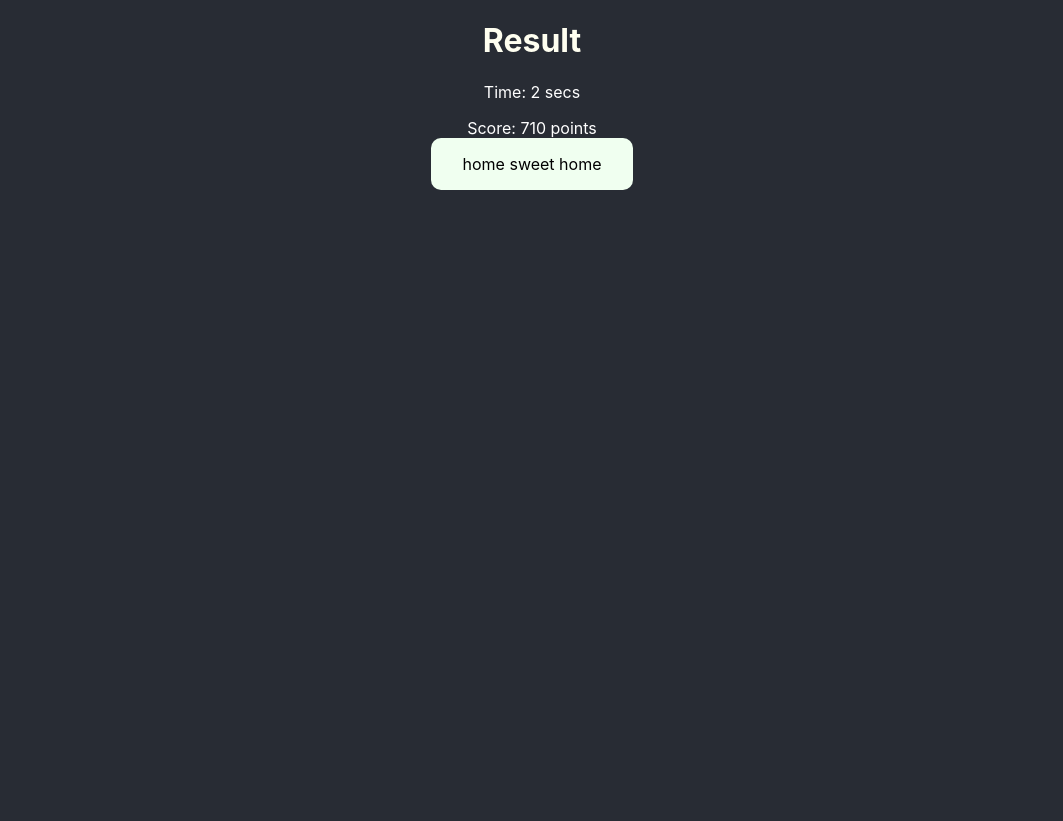
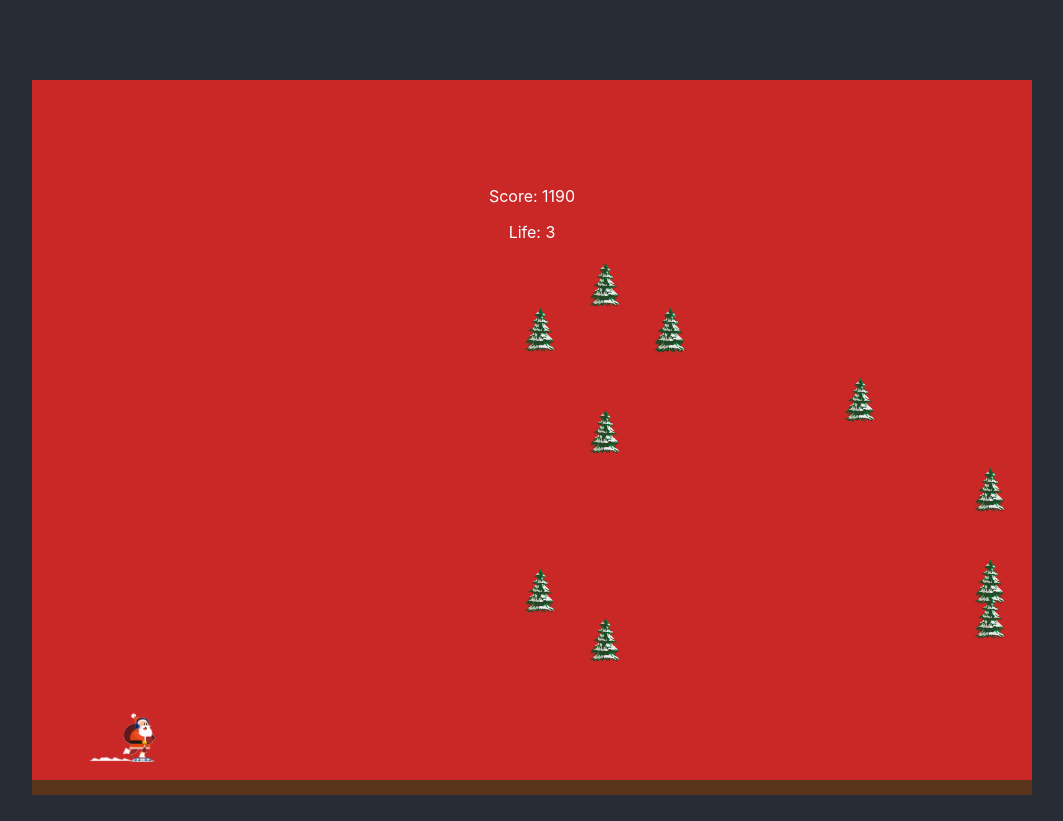
Before and after one commit to Zzphyr/WCS-hackathon2, a React (Create React App) app: page /game in a window 1280 px wide. Before the commit this address led to /result. Shown: the whole page, without its empty margins (108-1171 px from the left). After the commit the page ends 800 px from the top, so only its background shows below. Built offline with nearby package versions, Linux system fonts and the light colour scheme.

Commit message:
increase game area

```diff
--- a/src/App.js
+++ b/src/App.js
@@ -33,7 +33,6 @@ class App extends Component {
         <BrowserRouter>
           <Switch>
             <Route exact path='/' component={Home} />
-            <Route path='/about' component={About} />
             <Route path='/help' component={Help} />
             <Route
               exact path='/game'
@@ -48,12 +47,13 @@ class App extends Component {
               path='/result'
               render={()=> (
                 <Result
-                score={this.state.score}
-                time={this.state.time}
+                  score={this.state.score}
+                  time={this.state.time}
                 />
               )}
             />
           </Switch>
+            <About />
         </BrowserRouter>
       </div>
     )
--- a/src/components/About.js
+++ b/src/components/About.js
@@ -1,16 +1,13 @@
 import React from 'react';
-import { Link } from "react-router-dom";
 import './About.css';
 
 const About = () => {
-
-
-
    return (
-      <main>
-         <h1>About</h1>
-         <Link to="/" className="goHome-btn">home sweet home</Link>
-      </main>
+      <footer>
+         <p>
+            Lovingly built by Santa's little helper - <a href="https://www.linkedin.com/in/manuela-cardoso-94b6b829/">LinkedIn</a> <a href="https://github.com/Zzphyr/">Github</a> - 2019
+         </p>
+      </footer>
    )
 }
 
--- a/src/components/GameWorld.css
+++ b/src/components/GameWorld.css
@@ -3,16 +3,20 @@
    position: relative;
    top: 10vh;
    margin: auto;
-   height: 400px;
-   width: 700px;
+   height: 700px;
+   width: 1000px;
+   border-bottom: 15px solid rgb(90, 53, 28);
+   outline-offset: -5px;
 }
 
 
 .redworld {
-   background: rgba(202, 39, 39, 0.349);
+   background: rgb(202, 39, 39);
    position: relative;
    top: 10vh;
    margin: auto;
-   height: 400px;
-   width: 700px;
+   height: 700px;
+   width: 1000px;
+   border-bottom: 15px solid rgb(90, 53, 28);
+   outline-offset: -5px;
 }
--- a/src/components/GameWorld.js
+++ b/src/components/GameWorld.js
@@ -6,11 +6,11 @@ import { withRouter } from 'react-router-dom';
 import './GameWorld.css';
 
 // declaring constants
-const jumpH = 50;
-const areaH = 400;
-const areaW = 700;
-const treeSize = 20;
-const santaSize = 30;
+const jumpH = 75;
+const areaH = 700;
+const areaW = 1000;
+const treeSize = 45;
+const santaSize = 90;
 
 
 class GameWorld extends Component {
@@ -57,9 +57,10 @@ class GameWorld extends Component {
       }, refreshRate);
 
       // detect collision and reset santa damaged status
+      // increase time to make santa less sensitive to damage
       this.detectCol = setInterval(() => {
          this.detectCollision();
-      }, 220);
+      }, 700);
    }
 
    // randomize create trees timer
@@ -199,10 +200,9 @@ class GameWorld extends Component {
             if (el.tposX < santa.sposX + santaSize && el.tposX + treeSize > santa.sposX && el.tposY < santa.sposY + santaSize && el.tposY + treeSize > santa.sposY) {
                console.log("hit me baby")
                // damage Santa
-               if (prevState.santa.life >= 1) {
                setTimeout(()=>{
                   this.resetSantaTookDamage();
-                  }, 180)
+               }, 280)
                this.setState((prevState)=> {
                   return {
                      santa: {
@@ -212,7 +212,7 @@ class GameWorld extends Component {
                      }
                   }
                })
-               } else {
+               if (prevState.santa.life === 1) {
                   this.gameOver();
                }
             }
@@ -243,7 +243,7 @@ class GameWorld extends Component {
          // to allow use of withRouter
          const { history } = this.props;
          history.push('/result');
-      }, 700);
+      }, 280);
       this.props.onSetScoreTime(this.state.score, this.state.time);
    }
 
@@ -251,7 +251,7 @@ class GameWorld extends Component {
    render() {
       const { trees, santa, score } = this.state;
       return (
-         <div className={!santa.tookDamage ? "world" : "redworld"}>
+         <div className={!santa.tookDamage ? "world" : "redworld"} >
             <Santa santa={santa} />
             <ShowGameInfo score={score} santa={santa} />
             <Trees trees={trees} />
--- a/src/components/Help.js
+++ b/src/components/Help.js
@@ -3,8 +3,6 @@ import { Link } from "react-router-dom";
 import './Help.css';
 
 const Help = () => {
-
-
 
    return (
       <main>
--- a/src/components/Santa.css
+++ b/src/components/Santa.css
@@ -1,7 +1,7 @@
 .santa {
-   background-image: url(../img/giphy1.gif);
+   background-image: url(../img/santa.gif);
    background-size: contain;
    position: relative;
    left: 50px;
-   border: 1px solid orangered;
+   border-radius: 50%;
 }
--- a/src/components/Tree.js
+++ b/src/components/Tree.js
@@ -6,7 +6,7 @@ const Tree = ({ tree }) => {
 
    return (
       <React.Fragment>
-         <div className="tree" style={{top: tree.tposY, left: tree.tposX, position: "absolute"}}> </div>
+         <div className="tree" style={{top: tree.tposY, left: tree.tposX, position: "absolute", height: tree.tSize, width: tree.tSize}}> </div>
       </React.Fragment>
    )
 }
--- a/src/components/Trees.css
+++ b/src/components/Trees.css
@@ -1,7 +1,5 @@
 .tree {
    background-image: url(../img/tree.png);
    background-size: contain;
-   width: 20px;
-   height: 20px;
    position: relative;
 }
```
Also changed, not shown: src/img/santa.gif (added). Lines whose indentation alone changed are shown as unchanged.
